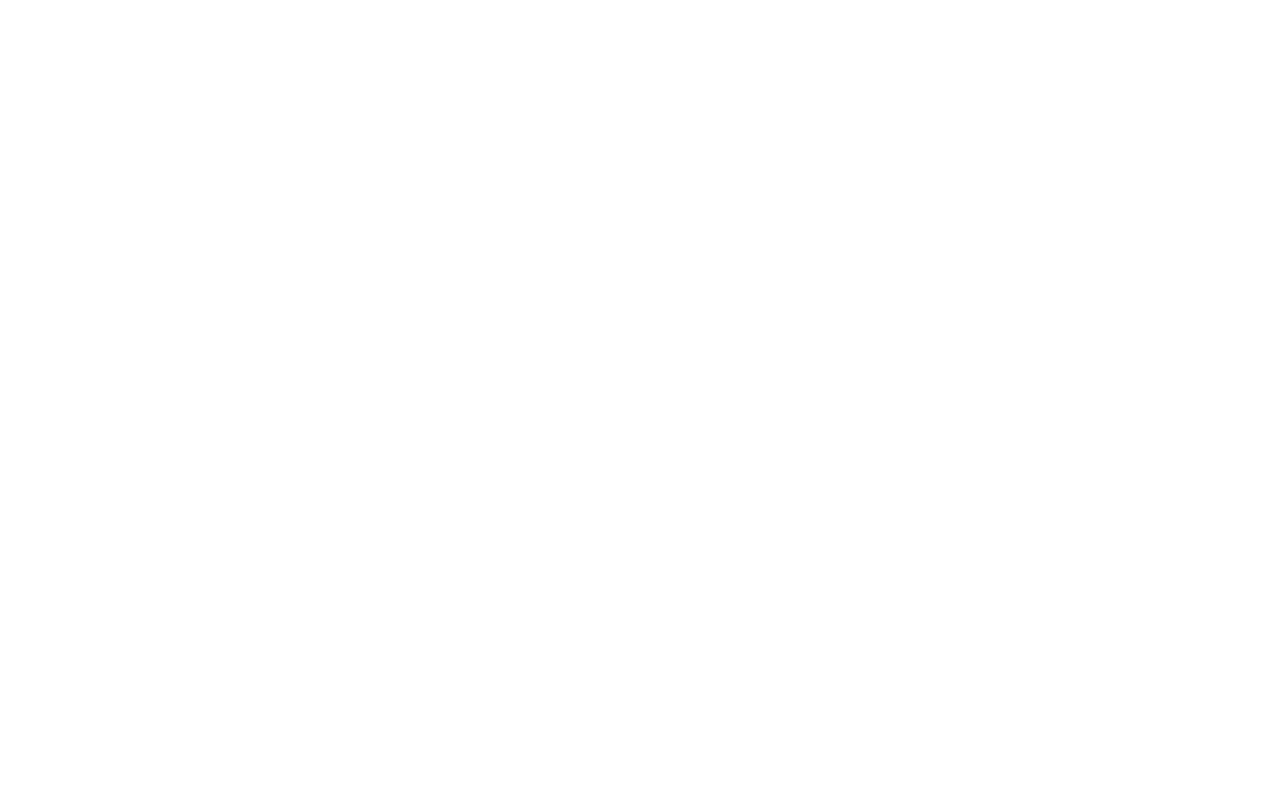
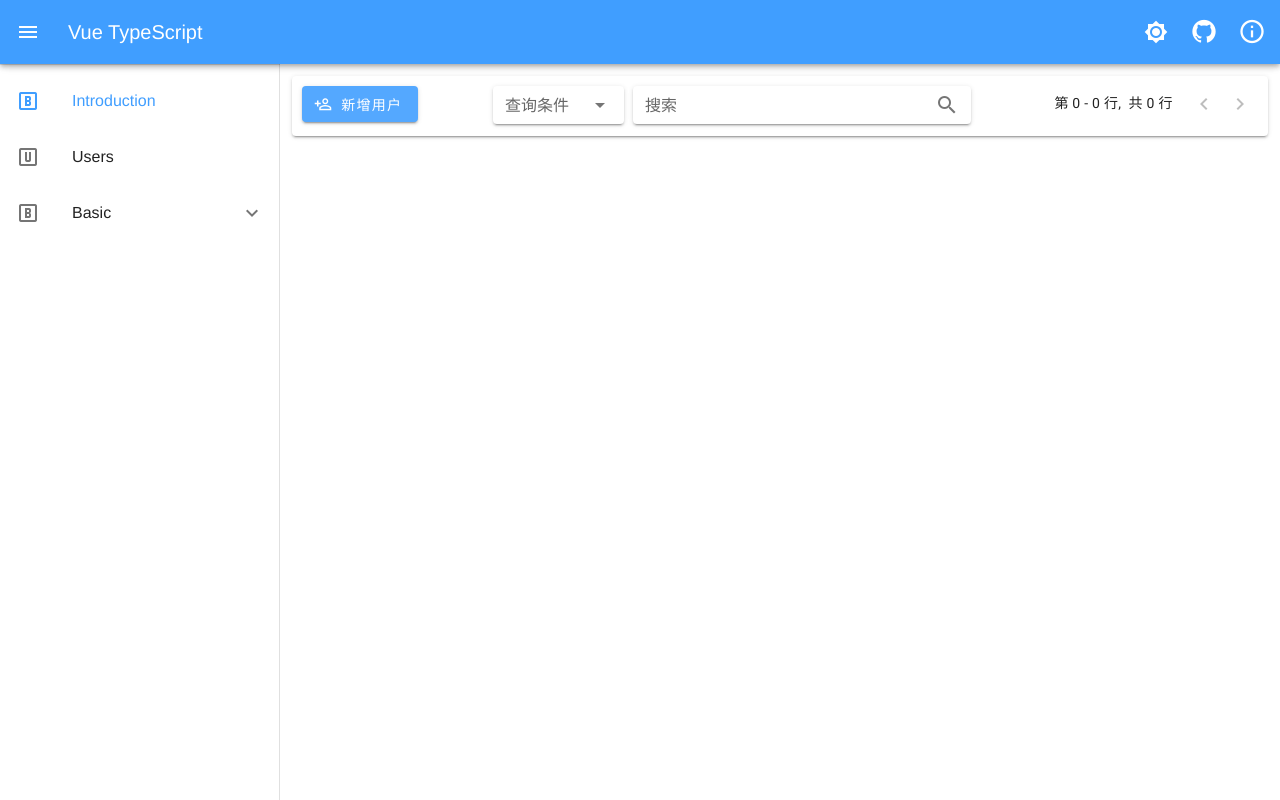
Before and after one commit to gywgithub/vue-vuetify-admin, a Vue app: page /home/users in a window 1280 px wide. Built offline with nearby package versions, Linux system fonts and the light colour scheme.

Commit message:
feat(users): add Users.vue

```diff
--- a/src/router.ts
+++ b/src/router.ts
@@ -16,7 +16,14 @@
     {
       path: '/home',
       name: 'home',
-      component: Home
+      component: Home,
+      children: [
+        {
+          path: '/home/users',
+          name: 'users',
+          component: () => import('./views/Users.vue')
+        }
+      ]
     },
     {
       path: '/about',
--- a/src/views/Home.vue
+++ b/src/views/Home.vue
@@ -88,14 +88,20 @@
     {
       icon: 'mdi-alpha-b-box-outline',
       title: 'Introduction',
-      path: '/examples/introduction',
+      path: '/introduction',
       appendIcon: null,
       active: true
     },
     {
+      icon: 'mdi-alpha-u-box-outline',
+      title: 'Users',
+      path: '/home/users',
+      appendIcon: null,
+    },
+    {
       icon: 'mdi-alpha-b-box-outline',
       title: 'Basic',
-      children: [{ title: 'HelloWorld', path: '/examples/helloworld' }],
+      children: [{ title: 'HelloWorld', path: '/basic' }],
       appendIcon: 'mdi-chevron-down'
     }
   ]
@@ -136,6 +142,9 @@
   private itemClick(item: any, key: string) {
     this.subItemActive = -1
     sessionStorage.setItem('itemActive', key)
+    if (item.path !== '') {
+      this.$router.push(item.path)
+    }
   }
 
   private subItemClick(item: any, key: string) {
--- a/src/views/Login.vue
+++ b/src/views/Login.vue
@@ -102,7 +102,7 @@
 @Component({
   components: {}
 })
-export default class Home extends Vue {
+export default class Login extends Vue {
   private username: string = ''
   private dark: boolean = false
   private password: string = ''
--- /dev/null
+++ b/src/views/Users.vue
@@ -0,0 +1,198 @@
+<template>
+  <div class="main">
+    <v-card>
+      <div class="d-flex justify-space-between div-margin">
+        <div>
+          <v-btn @click="addUser" color="secondary">
+            <v-icon left>mdi-account-plus-outline</v-icon>新增用户
+          </v-btn>
+        </div>
+        <div class="search-component">
+          <v-select
+            :items="selectItems"
+            label="查询条件"
+            solo
+            dense
+            class="select-size"
+            v-model="filterKey"
+            clearable
+          ></v-select>&nbsp;&nbsp;
+          <v-text-field
+            label="搜索"
+            solo
+            dense
+            class="search-text-size"
+            v-model="filterValue"
+            append-icon="mdi-magnify"
+            clearable
+            v-on:keyup.enter="enter"
+          ></v-text-field>
+        </div>
+        <div>
+          <span v-show="false">每页 {{limit}} 条, 当前第 {{page}} 页, 共 {{pageNum}} 页</span>&nbsp;
+          <span class="body-2">第 {{countStart}} - {{countEnd}} 行,&nbsp; 共 {{userCount}} 行</span>
+          &nbsp;
+          <v-btn icon @click="lastPage" :disabled="lastPageDisabled">
+            <v-icon>mdi-chevron-left</v-icon>
+          </v-btn>
+          <v-btn icon @click="nextPage" :disabled="nextPageDisabled">
+            <v-icon>mdi-chevron-right</v-icon>
+          </v-btn>
+        </div>
+      </div>
+    </v-card>
+    <!-- <div v-if="users.length > 0">
+      <v-simple-table>
+        <template v-slot:default>
+          <thead>
+            <tr>
+              <th>编号</th>
+              <th>用户名</th>
+              <th>头像</th>
+              <th>姓名</th>
+              <th>邮箱</th>
+              <th>权限</th>
+              <th>创建时间</th>
+              <th>操作</th>
+            </tr>
+          </thead>
+          <tbody>
+            <tr v-for="(val, key) in users" :key="key">
+              <td class="text-align-left">{{ val.uid }}</td>
+              <td class="text-align-left">{{ val.username }}</td>
+              <td class="text-align-left">
+                <v-avatar size="36" v-if="val.avatar">
+                  <img :src="val.avatar" alt="avatar" />
+                </v-avatar>
+                <v-avatar size="36" v-else>
+                  <img src="/admin/img/avatar.png" alt="avatar" />
+                </v-avatar>
+              </td>
+              <td class="text-align-left">{{ val.nickname }}</td>
+              <td class="text-align-left">{{ val.email }}</td>
+              <td class="text-align-left">{{ val.permission_name }}</td>
+              <td class="text-align-left">{{ val.created_at }}</td>
+              <td class="text-align-left">
+                <v-btn text icon @click="editUser(val)">
+                  <v-icon>mdi-pencil-outline</v-icon>
+                </v-btn>&nbsp;
+                <v-btn text icon @click="deleteClick(val)">
+                  <v-icon>mdi-trash-can-outline</v-icon>
+                </v-btn>
+              </td>
+            </tr>
+          </tbody>
+        </template>
+      </v-simple-table>
+    </div> -->
+    <!-- <div v-else class="nothing">
+      <div class="margin-20">
+        <v-icon color="#dbdbdb" size="100">mdi-account-outline</v-icon>
+      </div>暂无用户数据, 您可以创建一个用户
+    </div>
+
+    <v-dialog v-model="dialog" max-width="450">
+      <v-card>
+        <v-card-title class="headline">提示</v-card-title>
+        <v-card-text class="subtitle-1 text-align-left">确定要删除用户吗? <span v-show="selectedUser.permission === 1">由于您删除的是管理员, 为防止意外, 请在输入框中输入&nbsp;<span class="user-font">{{selectedUser.username}}</span>&nbsp;以继续操作, 或取消当前操作. </span>
+            <v-text-field v-model="usernameSecond" v-show="selectedUser.permission === 1" class="text-height"
+            label="管理员用户名"
+            solo
+            dense
+          ></v-text-field>
+        </v-card-text>
+        <v-card-actions>
+          <v-spacer></v-spacer>
+          <v-btn text @click="dialog = false">取消</v-btn>
+          <v-btn color="red" text @click="deleteUser()">确定</v-btn>
+        </v-card-actions>
+      </v-card>
+    </v-dialog>
+    <v-dialog
+      v-model="dialogUser"
+      width="500px"
+      persistent
+      fullscreen
+      hide-overlay
+      transition="dialog-bottom-transition"
+    >
+      <v-card>
+        <v-toolbar dark color="secondary">
+          <v-btn icon dark @click="closeDialogUser">
+            <v-icon>mdi-close</v-icon>
+          </v-btn>
+          <v-toolbar-title>{{dialogUserTitle}}</v-toolbar-title>
+          <v-spacer></v-spacer>
+          <v-toolbar-items>
+            <v-btn dark text @click="save">保存</v-btn>
+          </v-toolbar-items>
+        </v-toolbar>
+        <UserInfo ref="userComp" v-if="dialogUser" />
+      </v-card>
+    </v-dialog> -->
+  </div>
+</template>
+
+<script lang="ts">
+import { Component, Vue } from 'vue-property-decorator'
+
+@Component({
+  components: {}
+})
+
+export default class Users extends Vue {
+  private selectItems: any[] = []
+  private filterKey: string = ''
+  private filterValue: string = ''
+  private pageNum: number = 1
+  private page: number = 1
+  private limit: number = 50
+  private countStart: number = 0
+  private countEnd: number = 0
+  private userCount: number = 0
+  private lastPageDisabled: boolean = true
+  private nextPageDisabled: boolean = true
+
+  private addUser() {
+    console.info('addUser')
+  }
+  private enter() {
+    console.info('enter')
+  }
+
+  private lastPage() {
+    console.info('lastPage')
+  }
+
+  private nextPage() {
+    console.info('nextPage')
+  }
+}
+</script>
+
+<style lang="scss" scoped>
+.select-size {
+  height: 40px;
+  width: 80px;
+}
+.div-margin {
+  margin: 0 0 10px 0;
+  padding: 10px;
+}
+.search-component {
+  width: 50%;
+  display: flex;
+}
+.search-text-size {
+  height: 40px;
+  width: 60%;
+}
+.user-font {
+  color: red;
+  background-color: #ffdbdb;
+}
+.text-height {
+  margin-top: 5px;
+  height: 40px;
+}
+</style>
```
